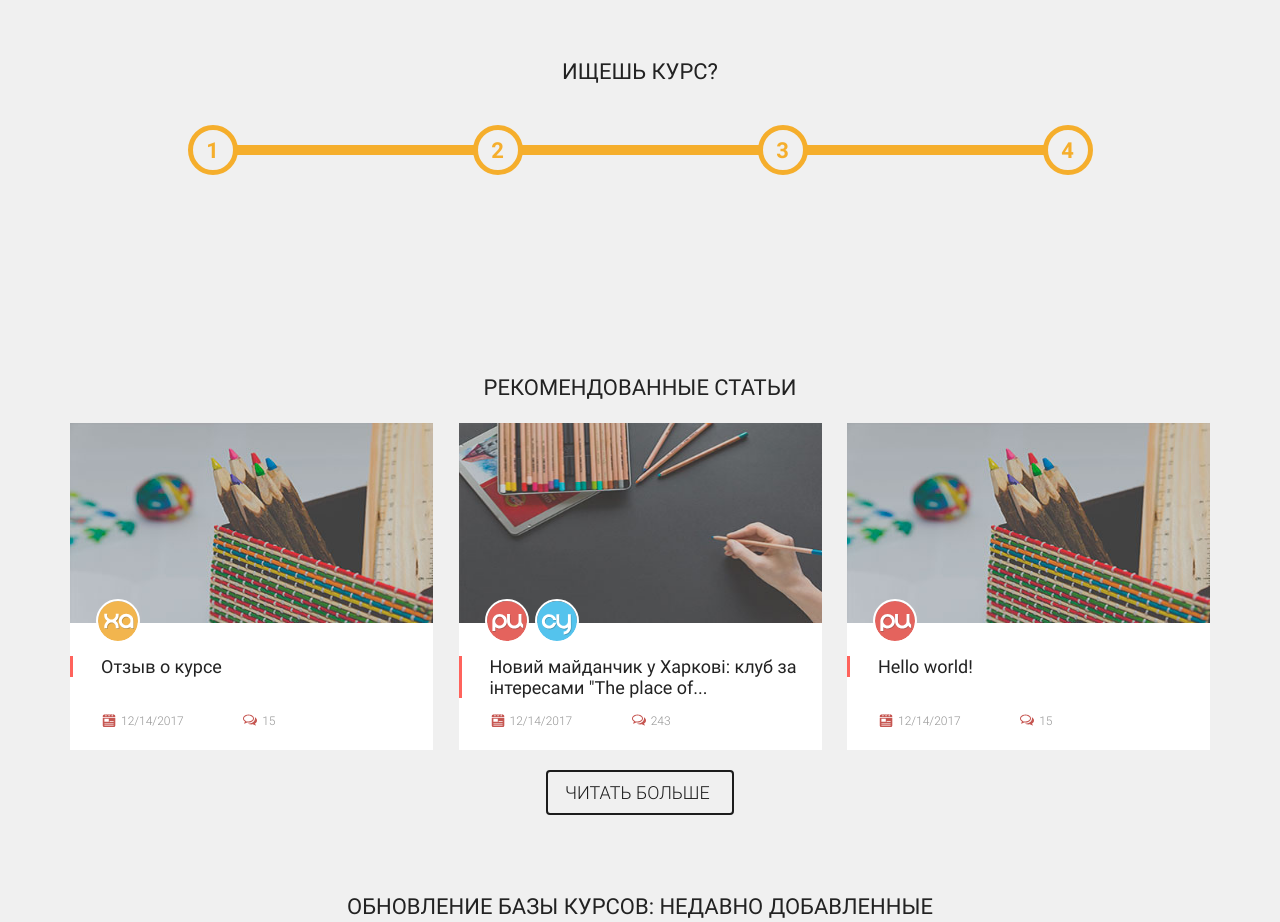
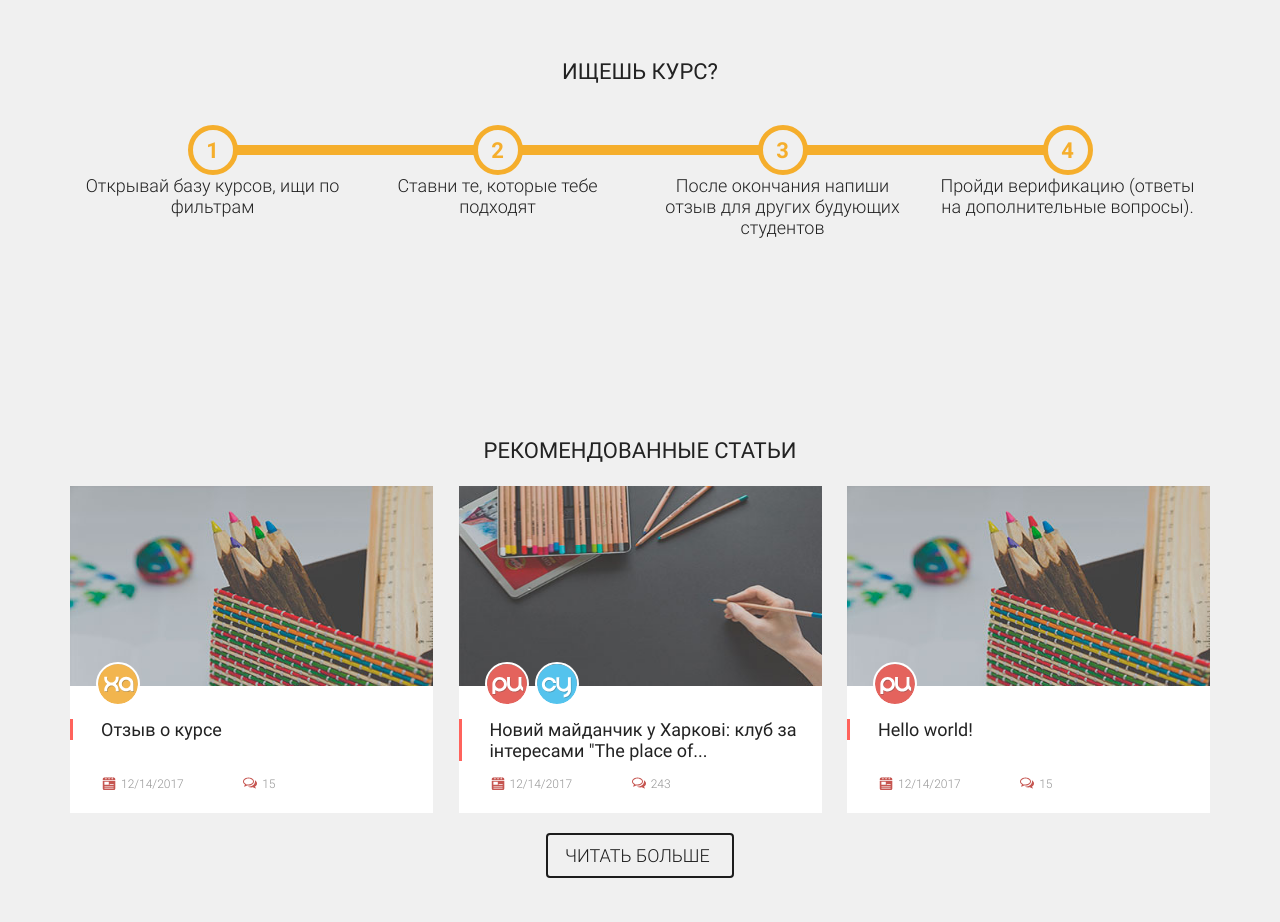
Before and after one commit to Alexander-Greckov/sukhari-demo, a website: page src/index.html in a window 1280 px wide. Shown: the part 1180-2102 px from the top of the page. Drawn offline with Linux system fonts and the light colour scheme.

Commit message:
Added some text

```diff
--- a/src/index.html
+++ b/src/index.html
@@ -116,10 +116,10 @@
     <section class="order">
         <h2 class="order-heading">Ищешь курс?</h2>
         <ol class="order-steps">
-            <li><!--Открывай базу курсов, ищи по фильтрам--></li>
-            <li><!--Ставни те, которые тебе подходят--></li>
-            <li><!--После окончания напиши отзыв для других будующих студентов--></li>
-            <li><!--Пройди верификацию (ответы на дополнительные вопросы).--></li>
+            <li>Открывай базу курсов, ищи по фильтрам</li>
+            <li>Ставни те, которые тебе подходят</li>
+            <li>После окончания напиши отзыв для других будующих студентов</li>
+            <li>Пройди верификацию (ответы на дополнительные вопросы).</li>
         </ol>
     </section>
 
--- a/src/scss/_order.scss
+++ b/src/scss/_order.scss
@@ -31,6 +31,8 @@
         & li {
             width: 25%;
             padding: 0 15px;
+            font-weight: lighter;
+            text-align: center;
             display: flex;
             flex-direction: column;
 
```
Also changed, not shown: src/css/styles.css.
